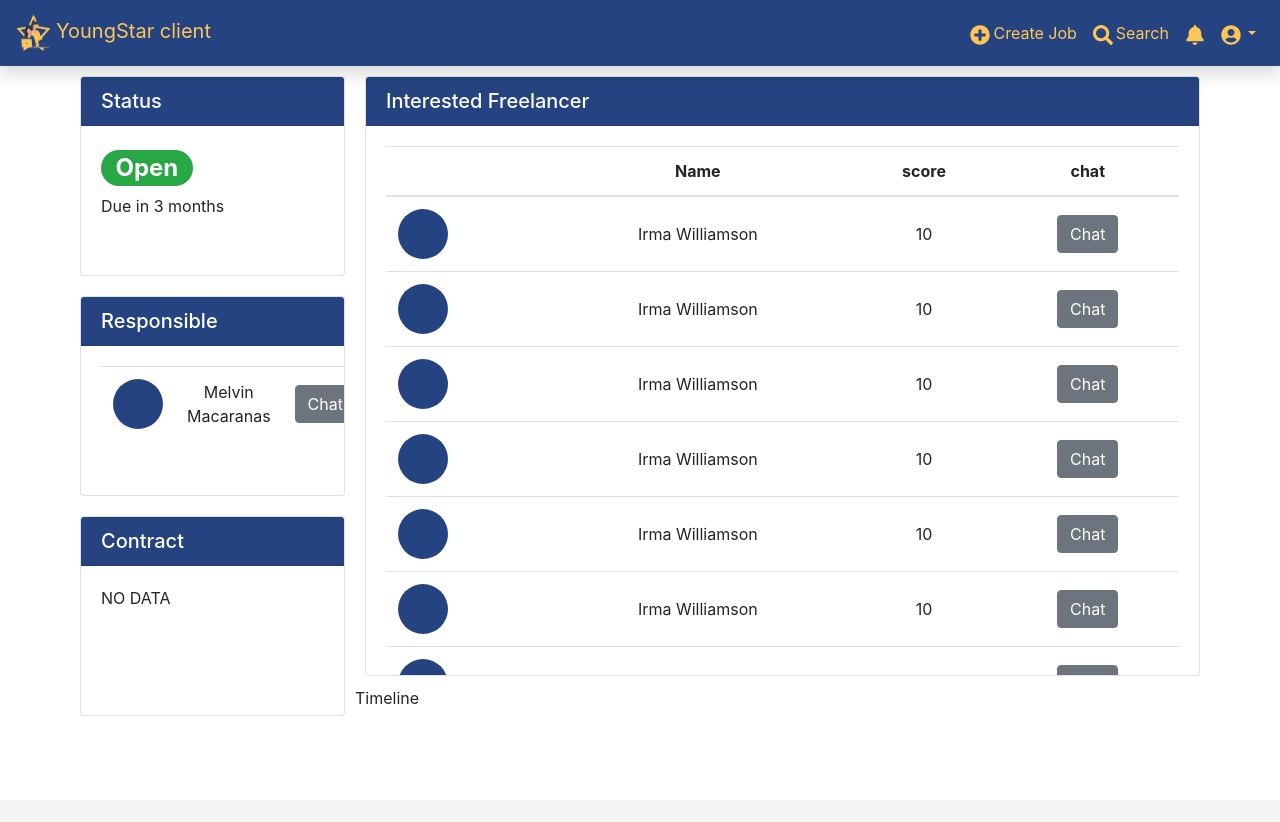
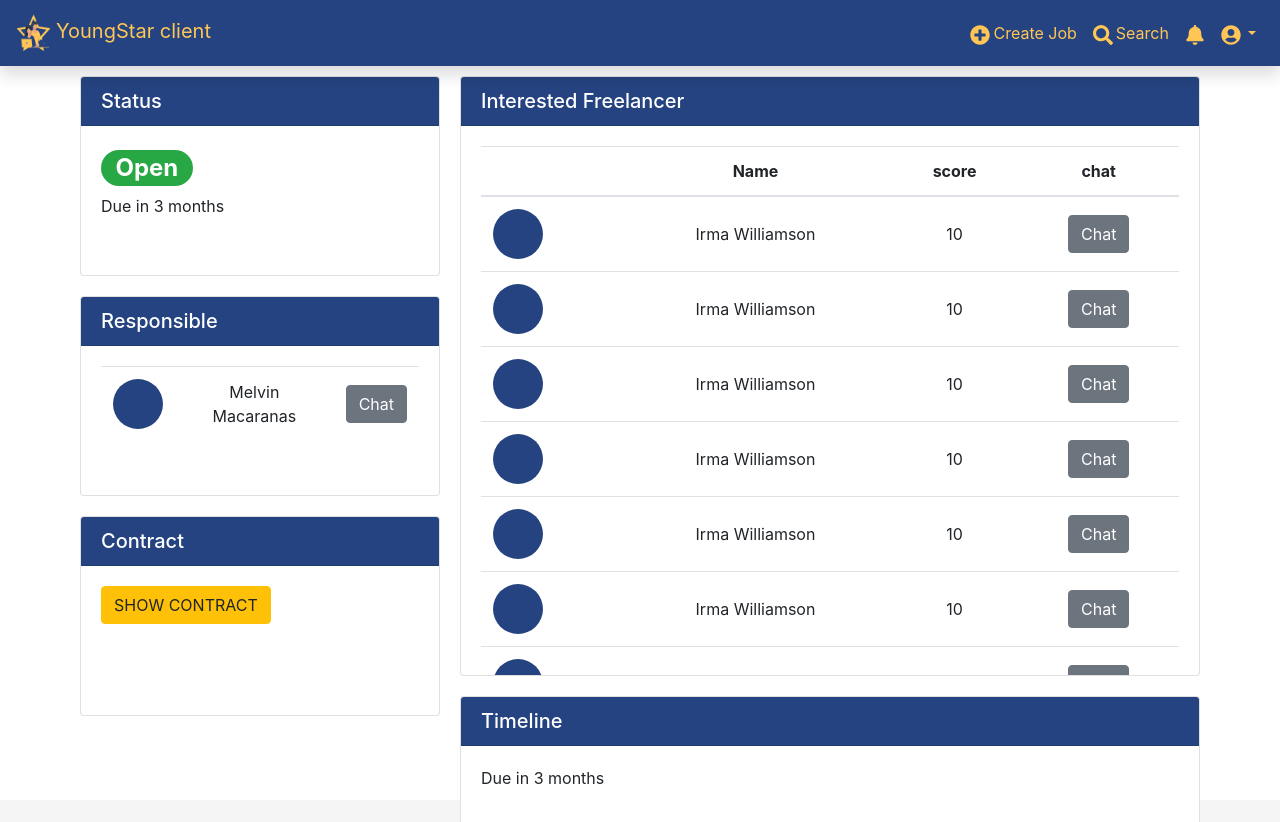
Before and after one commit to 2110423-2019-2/sec2_ShibaInu_front_end, a React (Create React App) app: page /client/dashboard in a window 1280 px wide. Shown: the top 822 px of the page. Before the commit the page ends 800 px from the top, so only its background shows below. Built offline with nearby package versions, Linux system fonts and the light colour scheme.

Commit message:
create dashboard timeline

```diff
--- a/src/DashboardClient.js
+++ b/src/DashboardClient.js
@@ -2,7 +2,7 @@ import React from "react";
 import NavBar from "./NavBar";
 import "./DashboardClient.css";
 import { Table, Container, Row, Col } from "react-bootstrap";
-import { DashboardBox, DashboardStatus, DashboardResponsible, DashboardContract } from "./DashboardComponent";
+import { DashboardBox, DashboardStatus, DashboardResponsible, DashboardContract, DashboardTimeline } from "./DashboardComponent";
 //import { ReactComponent } from '*.svg';
 // import logo from './material/Logo.png';
 
@@ -21,14 +21,14 @@ class DashboardClient extends React.Component {
         <Container>
           <header></header>
           <Row>
-            <Col sm={3}>
+            <Col sm={4}>
                 <Row><DashboardStatus /></Row>
                 <Row><DashboardResponsible /></Row>
                 <Row><DashboardContract /></Row>
             </Col>
-            <Col sm={9}>
+            <Col sm={8}>
                 <Row><FreelancerBox /></Row>
-                <Row>Timeline</Row>
+                <Row><DashboardTimeline /></Row>
             </Col>
 
             </Row>
--- a/src/DashboardComponent.js
+++ b/src/DashboardComponent.js
@@ -115,11 +115,45 @@ export class DashboardContract extends React.Component {
         };
     }
 
+    getContractComponent() {
+        return (
+            <button type="button" className="btn btn-warning" onClick={""}>
+                SHOW CONTRACT
+            </button>
+        )
+    }
+
     render() {
 
         return (
-            <DashboardBox topic='Contract' size='small-box' />
+            <DashboardBox topic='Contract' size='small-box' component={this.getContractComponent()} />
         );
     }
 
 }
+
+export class DashboardTimeline extends React.Component {
+
+    constructor(props) {
+        super(props);
+        this.state = {
+        };
+    }
+
+    getTimelineComponent() {
+        return (
+            <div className='component-status'>
+                {/* <h2><Badge pill variant={this.getBadgeStyle()}>{this.state.status}</Badge></h2> */}
+                Due in 3 months
+            </div>
+        );
+    }
+
+    render() {
+
+        return (
+            <DashboardBox topic='Timeline' size='large-box' component={this.getTimelineComponent()} />
+        );
+    }
+
+}
```
